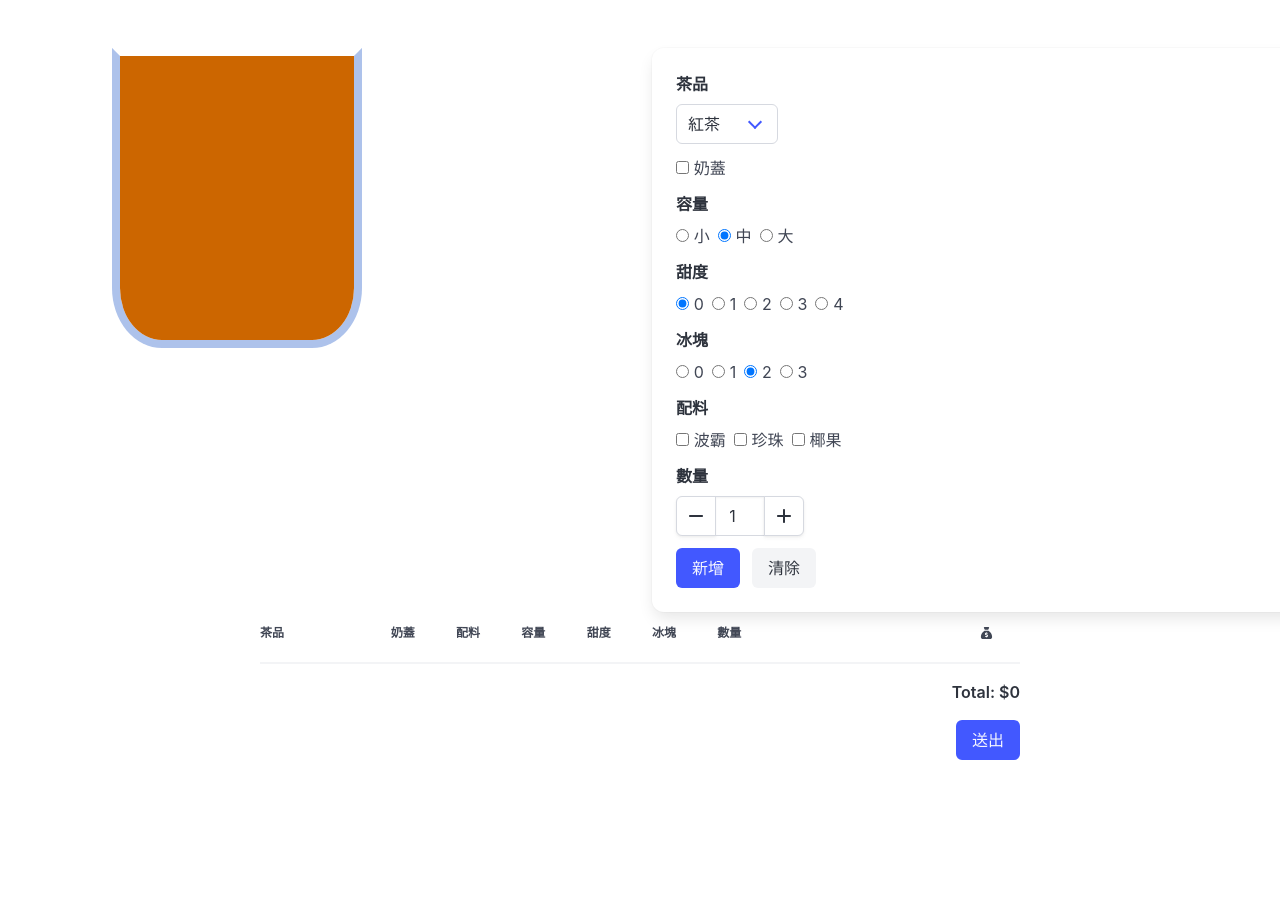
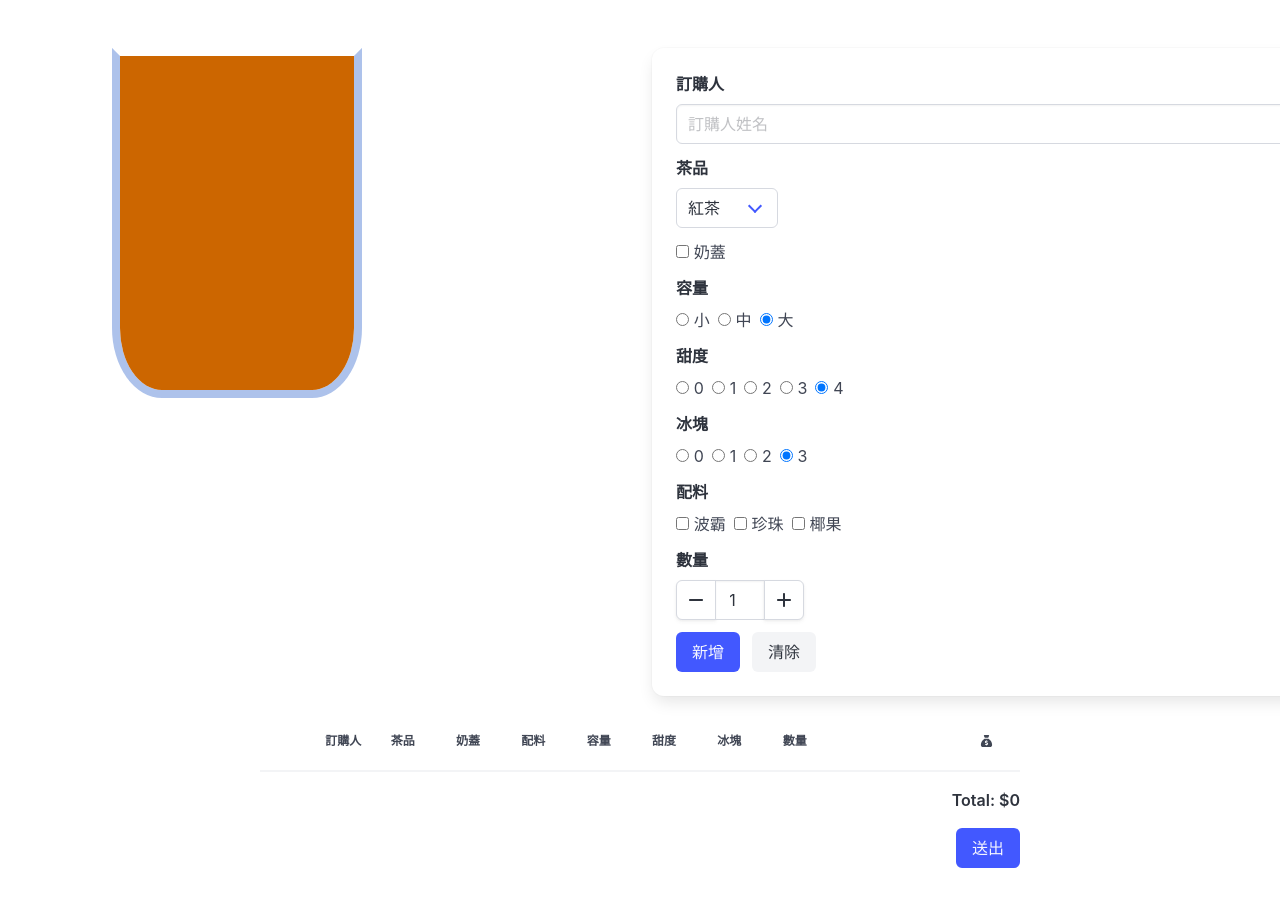
Before and after one commit to willyos0113/tea-shop-order-form, a React (Vite) app: page / in a window 1280 px wide. Shown: the top 906 px of the page. Before the commit the page ends 808 px from the top, so only its background shows below. Built offline with nearby package versions, Linux system fonts and the light colour scheme.

Commit message:
add customer input for component <Form>

```diff
--- a/src/App.tsx
+++ b/src/App.tsx
@@ -1,14 +1,13 @@
 import "bulma/css/bulma.min.css";
 import { Form } from "./TeaShop/Form";
 import { OrderList } from "./TeaShop/OrderList";
+import type { FC } from "react";
 
-export const App = () => {
+export const App: FC = () => {
   return (
-    <>
-      <section className="app section is-max-desktop">
-        <Form />
-        <OrderList />
-      </section>
-    </>
+    <div className="app section is-max-desktop">
+      <Form />
+      <OrderList />
+    </div>
   );
 };
--- a/src/TeaShop/Form.tsx
+++ b/src/TeaShop/Form.tsx
@@ -14,6 +14,12 @@ import { ICE_LEVELS, SUGAR_LEVELS } from "./models/Item";
 import { Drink } from "./Drink";
 
 export const Form: FC = () => {
+  // customer 狀態處理
+  const [customer, setCustomer] = useState<string>("");
+  const handleCustomerChange: ChangeEventHandler<HTMLInputElement> = (e) => {
+    setCustomer(e.target.value);
+  };
+
   // 1.1. tea 狀態：控制 select 當前選中的值(預設值會鎖住 value)
   const [tea, setTea] = useState<Tea>(Tea.BLACK_TEA);
   // 1.2. 處理 select 選項改變：當使用者選擇不同茶種時更新狀態
@@ -27,20 +33,20 @@ export const Form: FC = () => {
   };
 
   // size 狀態處理
-  const [size, setSize] = useState<Size>(Size.MEDIUM as Size);
+  const [size, setSize] = useState<Size>(Size.LARGE as Size);
   const handleSizeChange: ChangeEventHandler<HTMLInputElement> = (e) =>
     setSize(e.target.value as Size);
 
   // sugar 狀態處理
   const sugarArr = Array.from({ length: SUGAR_LEVELS }, (_, i) => i);
-  const [sugar, setSugar] = useState<number>(SUGAR_LEVELS - 5); // 預設無糖(0)
+  const [sugar, setSugar] = useState<number>(SUGAR_LEVELS - 1); // 預設無糖(0)
   const handleSugarChange: ChangeEventHandler<HTMLInputElement> = (e) => {
     setSugar(Number(e.target.value));
   };
 
   // ice 狀態處理
   const iceArr = Array.from({ length: ICE_LEVELS }, (_, i) => i);
-  const [ice, setIce] = useState<number>(ICE_LEVELS - 2); // 預設正常(2)
+  const [ice, setIce] = useState<number>(ICE_LEVELS - 1); // 預設正常(2)
   const handleIceChange: ChangeEventHandler<HTMLInputElement> = (e) => {
     setIce(Number(e.target.value));
   };
@@ -71,6 +77,27 @@ export const Form: FC = () => {
   const handleQuantityInputBlur: FocusEventHandler<HTMLInputElement> = () =>
     setQuantity(quantity < 1 ? 1 : quantity);
 
+  // 初始化所有狀態
+  const resetAll = (): void => {
+    setCustomer("");
+    setTea(Tea.BLACK_TEA);
+    setWithFoam(false);
+    setSize(Size.LARGE as Size);
+    setSugar(SUGAR_LEVELS - 1);
+    setIce(ICE_LEVELS - 1);
+    setToppings([]);
+    setQuantity(1);
+  };
+
+  // 清除按鈕事件處理
+  const handleCleanClick: MouseEventHandler<HTMLButtonElement> = () =>
+    resetAll();
+
+  // 新增(Order)按鈕事件處理
+  const handleAddOrderClick: MouseEventHandler<HTMLButtonElement> = (e) => {
+    console.log(e.target);
+  };
+
   return (
     <section className="form">
       <div className="columns is-centered">
@@ -80,9 +107,23 @@ export const Form: FC = () => {
             item={{ tea, withFoam, size, sugar, ice, toppings, quantity }}
           />
         </div>
-        <div className="column is-8">
+        <div className="column is-8 mb-5">
           {/* 飲料表單 */}
           <div className="box p-5">
+            {/* 訂購人 */}
+            <div className="field">
+              <label className="label">訂購人</label>
+              <div className="control">
+                <input
+                  type="text"
+                  className="input"
+                  placeholder="訂購人姓名"
+                  value={customer}
+                  onChange={handleCustomerChange}
+                />
+              </div>
+            </div>
+
             {/* 茶品 */}
             <div className="field">
               <label className="label">茶品</label>
@@ -230,10 +271,17 @@ export const Form: FC = () => {
             {/* 提交/清除按鈕 */}
             <div className="field is-grouped">
               <div className="control">
-                <button className="button is-link">新增</button>
+                <button
+                  className="button is-link"
+                  onClick={handleAddOrderClick}
+                >
+                  新增
+                </button>
               </div>
               <div className="control">
-                <button className="button is-light">清除</button>
+                <button className="button is-light" onClick={handleCleanClick}>
+                  清除
+                </button>
               </div>
             </div>
           </div>
--- a/src/TeaShop/OrderList.tsx
+++ b/src/TeaShop/OrderList.tsx
@@ -9,7 +9,9 @@ export const OrderList: FC = () => {
         <div className="column is-8">
           {/* 訂單表頭 */}
           <div className="columns is-mobile has-text-weight-bold is-size-7 mb-2">
-            <div className="column is-2">茶品</div>
+            <div className="column is-1"></div>
+            <div className="column is-1">訂購人</div>
+            <div className="column is-1">茶品</div>
             <div className="column is-1">奶蓋</div>
             <div className="column is-1">配料</div>
             <div className="column is-1">容量</div>
```
